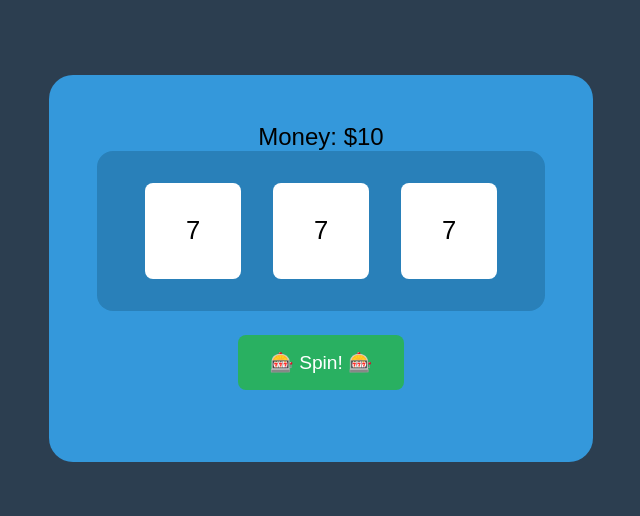
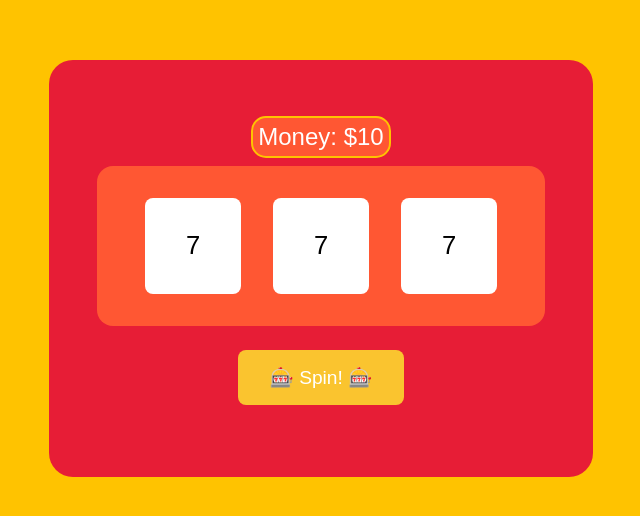
Before and after one commit to b1tburn3r20/slot-machine, a plain HTML site: page index.html in a window 1280 px wide. Shown: the part 132-648 px from the top of the page, without its empty margins (319-959 px from the left). Drawn offline with Linux system fonts and the light colour scheme.

Commit message:
added a cost to spin and changed styles

```diff
--- a/style.css
+++ b/style.css
@@ -1,7 +1,8 @@
 :root {
-  --primary-color: #2980b9;
-  --secondary-color: #2c3e50;
-  --tertiary-color: #3498db;
+  --primary-color: #ff5733;
+  --secondary-color: #ffc300;
+  --tertiary-color: #e71d36;
+  --fourth-color: #fac42f;
   --base-font-size: 1.5rem;
 }
 
@@ -46,8 +47,17 @@ body {
   font-size: 1.6rem;
 }
 
+.score {
+  color: white;
+  margin: 0.5rem;
+  border-radius: 15px;
+  border: 2px solid var(--secondary-color);
+  padding: 5px;
+  background-color: var(--primary-color);
+}
+
 .spin-button {
-  background-color: #29b061;
+  background-color: var(--fourth-color);
   border: none;
   color: white;
   padding: 1rem 2rem;
@@ -58,4 +68,15 @@ body {
   margin: 1.5rem 0.5rem;
   cursor: pointer;
   border-radius: 0.5rem;
+  transition: all 0.2s ease-in-out;
 }
+
+.spin-button:hover {
+  background-color: orange;
+  transform: scale(1.1);
+}
+
+.spin-button:active {
+  background-color: greenyellow;
+  color: white;
+}
```
